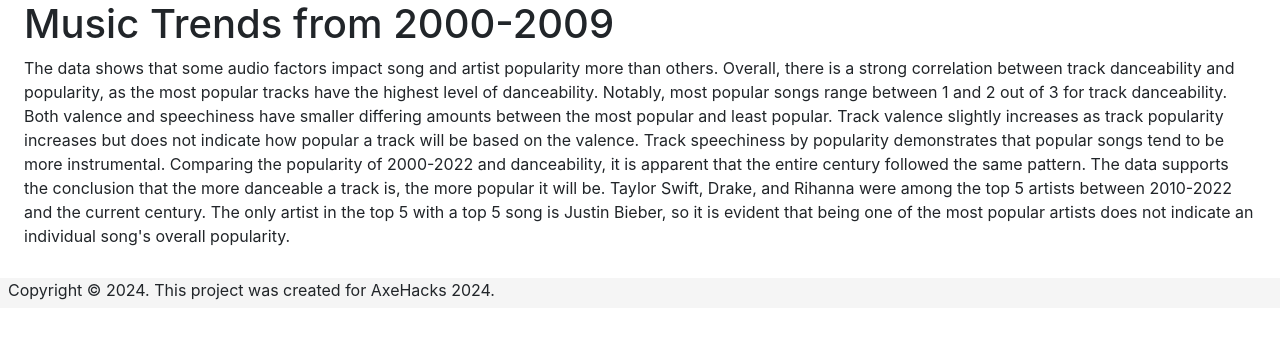
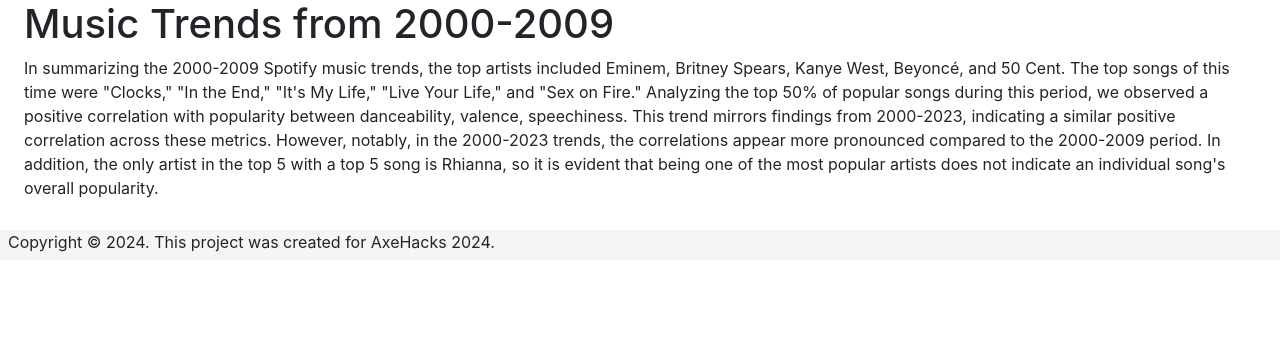
Before and after one commit to sophtank/axehacks, a Flask app: page /2000s in a window 1280 px wide. Shown: the part 85-424 px from the top of the page. Run offline with Flask 3, Linux system fonts and the light colour scheme; some libraries are stand-ins or nearby versions.

Commit message:
last minute

```diff
--- a/templates/2000.html
+++ b/templates/2000.html
@@ -25,13 +25,11 @@
             scriptElement.src = 'https://public.tableau.com/javascripts/api/viz_v1.js';
             vizElement.parentNode.insertBefore(scriptElement, vizElement);
         </script>
-    <p>The data shows that some audio factors impact song and artist popularity more than others. Overall, there is a strong correlation between
-         track danceability and popularity, as the most popular tracks have the highest level of danceability. Notably, most popular songs range between
-          1 and 2 out of 3 for track danceability. Both valence and speechiness have smaller differing amounts between the most popular and least popular.
-           Track valence slightly increases as track popularity increases but does not indicate how popular a track will be based on the valence.
-           Track speechiness by popularity demonstrates that popular songs tend to be more instrumental. Comparing the popularity of 2000-2022 and
-           danceability, it is apparent that the entire century followed the same pattern. The data supports the conclusion that the more danceable a track
-           is, the more popular it will be. Taylor Swift, Drake, and Rihanna were among the top 5 artists between 2010-2022 and the current century.
-           The only artist in the top 5 with a top 5 song is Justin Bieber, so it is evident that being one of the most popular artists does not indicate
-           an individual song's overall popularity.</p>
+        <p>In summarizing the 2000-2009 Spotify music trends, the top artists included Eminem, Britney Spears, Kanye West, Beyoncé, and 50 Cent.
+            The top songs of this time were "Clocks," "In the End," "It's My Life," "Live Your Life," and "Sex on Fire."
+            Analyzing the top 50% of popular songs during this period, we observed a positive correlation with popularity between danceability, valence,
+            speechiness. This trend mirrors findings from 2000-2023, indicating a similar positive correlation across these metrics.
+            However, notably, in the 2000-2023 trends, the correlations appear more pronounced compared to the 2000-2009 period.
+            In addition, the only artist in the top 5 with a top 5 song is Rhianna, so it is evident that being one of the most popular artists does
+            not indicate an individual song's overall popularity. </p>
 {% endblock %}
--- a/templates/definitions.html
+++ b/templates/definitions.html
@@ -3,6 +3,10 @@
     {% block content %}
     <h4>Danceability</h4>
     <h6>Danceability describes how suitable a track is for dancing based on a combination of musical elements including tempo, rhythm stability, beat strength, and overall regularity. A value of 0.0 is least danceable and 1.0 is most danceable.</h6>
+    <h4>Energy</h4>
+    <h6>Energy is a measure from 0.0 to 1.0 and represents a perceptual measure of intensity and activity. Typically, energetic tracks feel fast, loud, and noisy. For example, death metal has high energy, while a Bach prelude scores low on the scale. Perceptual features contributing to this attribute include dynamic range, perceived loudness, timbre, onset rate, and general entropy.</h6>
+    <h4>Popularity</h4>
+    <h6>The popularity of the artist. The value will be between 0 and 100, with 100 being the most popular. The artist's popularity is calculated from the popularity of all the artist's tracks.</h6>
     <h4>Speechiness</h4>
     <h6>Speechiness detects the presence of spoken words in a track. The more exclusively speech-like the recording (e.g. talk show, audio book, poetry), the closer to 1.0 the attribute value. Values above 0.66 describe tracks that are probably made entirely of spoken words. Values between 0.33 and 0.66 describe tracks that may contain both music and speech, either in sections or layered, including such cases as rap music. Values below 0.33 most likely represent music and other non-speech-like tracks.</h6>
     <h4>Valence</h4>
```
Also changed, not shown: templates/2010.html (+9 -7 lines), templates/vid.html (+6 -1 lines), static/images/all_data.png, 1 other file.
